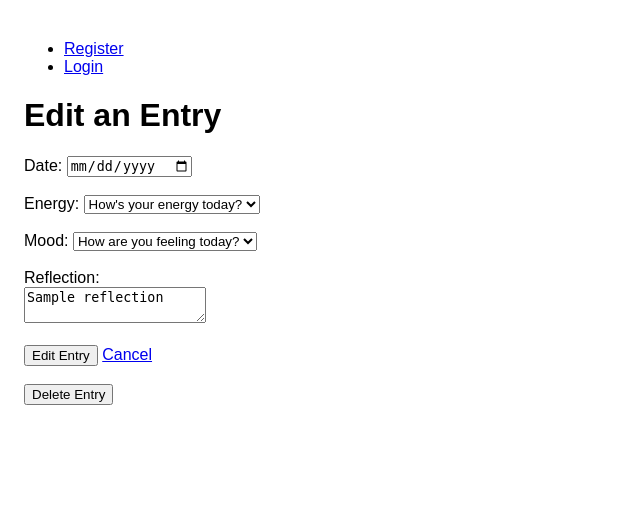
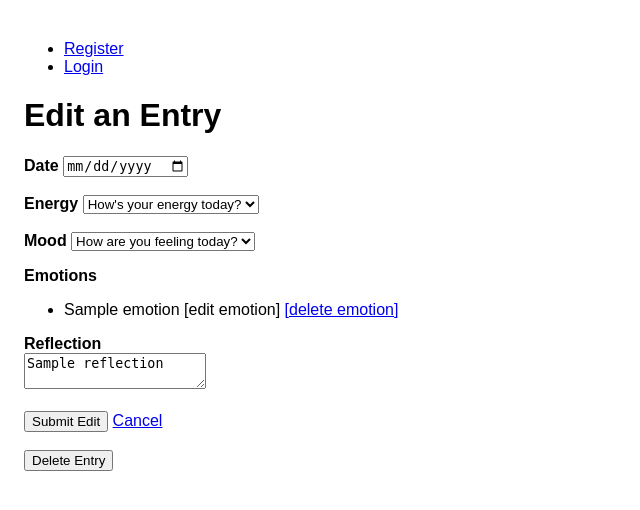
Before and after one commit to audreycode6/mood-map, a Flask app: template templates/edit_entry.html in a window 1280 px wide. Shown: the top 510 px of the page, without its empty margins (0-640 px from the left). Run offline with Flask 3, Linux system fonts and the light colour scheme; the template is opened without the code that fills it: most values are stand-ins (such as "Sample title", 1, 10 or a date in 2020); data that the repository does not hold is empty; some libraries are stand-ins or nearby versions.

Commit message:
add emotions functionaly +view  and delete emotion

```diff
--- a/app.py
+++ b/app.py
@@ -181,11 +181,10 @@ def create_entry():  # TODO add emotions
     entry_date = request.form.get("entry_date")
     energy_level = request.form.get("energy_level")
     mood_range = request.form.get("mood_range")
+    emotions = request.form.get("emotions")
     reflection = request.form.get("reflection")
 
     user_id = session["user_id"]
-    emotions = session.get("pending_emotions", "Nothing found")
-    print(f"TEST emotions: {emotions}")
     try:
         validate_entry(entry_date, energy_level, mood_range)
         entry_id = g.storage.create_new_entry(
@@ -193,9 +192,8 @@ def create_entry():  # TODO add emotions
         )
         print(f"SUCCESS: entry_id = {entry_id[0]}")
         if emotions:
-            g.storage.add_emotions(entry_id, emotions)
-            print(f"SUCCESS: emotions added ...")
-            session["pending_emotions"] = []
+            print(f"TEST: emotions {emotions}")
+            g.storage.add_emotions(entry_id[0], emotions)
         return redirect(f"/view_entry/{entry_id[0]}")
     except ValueError as e:
         print(f"flash ERROR: {e}")
@@ -206,6 +204,7 @@ def create_entry():  # TODO add emotions
                 energy_level=energy_level,
                 mood_range=mood_range,
                 reflection=reflection,
+                emotions=emotions,
             ),
             404,
         )
@@ -225,7 +224,10 @@ def display_entry(entry_id):  # TODO
     id, user_id, date, energy_level, mood_range, reflection = g.storage.get_entry(
         entry_id
     )
+
     print(f"TEST entry data: {id, user_id, date, energy_level, mood_range, reflection}")
+
+    emotions_list = g.storage.get_entry_emotions(entry_id)
     # TODO retrieve emotions
     return render_template(
         "view_entry.html",
@@ -234,6 +236,7 @@ def display_entry(entry_id):  # TODO
         energy_level=energy_level,
         mood_range=mood_range,
         reflection=reflection,
+        emotions=emotions_list,
     )
 
 
@@ -242,7 +245,7 @@ def display_entry(entry_id):  # TODO
 # def add_emotion(entry_id):  # TODO
 #     emotion = request.form.get("emotion")
 #     g.storage.add_emotion()
-#     print(f"TEST entry data: {id, user_id, date, energy_level, mood_range, reflection}")
+
 #     # TODO retrieve emotions
 #     return render_template(
 #         "view_entry.html",
@@ -260,6 +263,7 @@ def display_edit_entry(entry_id):
     id, user_id, date, energy_level, mood_range, reflection = g.storage.get_entry(
         entry_id
     )
+    emotions_list = g.storage.get_entry_emotions(entry_id)
     return render_template(
         "edit_entry.html",
         entry_id=entry_id,
@@ -267,6 +271,7 @@ def display_edit_entry(entry_id):
         energy_level=energy_level,
         mood_range=mood_range,
         reflection=reflection,
+        emotions=emotions_list,
     )
 
 
@@ -328,5 +333,27 @@ def delete_entry(entry_id):
     return render_template("view_entries.html")
 
 
+@app.route("/delete_emotion/<emotion>")
+@require_login
+def delete_emotion(emotion):
+    # TODO change emotions shcema to have unique emotion value: UNIQUE(emotion, entry_id)
+    emotion_id, entry_id = g.storage.get_emotions_id_and_entry_id(emotion)
+    print(f"TEst return: {entry_id}")
+    g.storage.delete_emotion(emotion_id)
+    id, user_id, date, energy_level, mood_range, reflection = g.storage.get_entry(
+        entry_id
+    )
+    emotions_list = g.storage.get_entry_emotions(entry_id)
+    return render_template(
+        "view_entry.html",
+        entry_id=entry_id,
+        entry_date=date,
+        energy_level=energy_level,
+        mood_range=mood_range,
+        reflection=reflection,
+        emotions=emotions_list,
+    )
+
+
 if __name__ == "__main__":
     app.run(debug=True, port=5003)
--- a/database_persistence.py
+++ b/database_persistence.py
@@ -155,11 +155,11 @@ class DatabasePersistence:
         query = """INSERT INTO emotions (entry_id, emotion)
         VALUES (%s, %s)"""
         print(
-            f"==> LOG: Executing query {query}, with entry_id: {entry_id} and emotion: {emotion}"
+            f"==> LOG: Executing query {query}, with entry_id: {entry_id} and emotion: {emotions}"
         )
         with self._database_connect() as conn:
             with conn.cursor() as cursor:
-                for emotion in emotions:
+                for emotion in emotions.split():
                     cursor.execute(
                         query,
                         (
@@ -169,11 +169,18 @@ class DatabasePersistence:
                     )
 
     def get_entry_emotions(self, entry_id):
-        query = "SELECT emotion FROM emotions WHERE entry_id = %s"
+        query = "SELECT emotion FROM emotions WHERE entry_id = %s ORDER BY emotion"
         print(f"==> LOG: Executing query {query}, with entry_id: {entry_id}")
         with self._database_connect() as conn:
-            with conn.cursor() as cursor:
+            with conn.cursor(cursor_factory=DictCursor) as cursor:
                 cursor.execute(query, (entry_id,))
+                results = cursor.fetchall()
+
+        emotions_list = []
+        for result in results:
+            emotions_list.extend(result)
+        print(f"emotions:{emotions_list}")
+        return emotions_list
 
     def edit_emotion(self, emotion, emotion_id):
         query = "UPDATE emotions SET emotion = %s WHERE id = %s"
@@ -184,9 +191,21 @@ class DatabasePersistence:
             with conn.cursor() as cursor:
                 cursor.execute(query, (emotion, emotion_id))
 
+    def get_emotions_id_and_entry_id(self, emotion):
+        query = "SELECT id, entry_id FROM emotions WHERE emotion = %s"
+        print(f"==> LOG: Executing query {query}, with emotion: {emotion}")
+        with self._database_connect() as conn:
+            with conn.cursor() as cursor:
+                cursor.execute(query, (emotion,))
+                entry_id = cursor.fetchone()
+                print(f"TEST query fetch : {entry_id}")
+                # cursor.execute(query, (emotion_id,))
+
+                return entry_id
+
     def delete_emotion(self, emotion_id):
         query = "DELETE FROM emotions WHERE id = %s"
-        print(f"==> LOG: Executing query {query}, with entry_id: {emotion_id}")
+        print(f"==> LOG: Executing query {query}, with emotion_id: {emotion_id}")
         with self._database_connect() as conn:
             with conn.cursor() as cursor:
                 cursor.execute(query, (emotion_id,))
@@ -255,7 +274,8 @@ class DatabasePersistence:
                     CREATE TABLE emotions (
                     id serial PRIMARY KEY,
                     entry_id int NOT NULL REFERENCES entries(id) ON DELETE CASCADE,
-                    emotion text NOT NULL
+                    emotion text NOT NULL,
+                    UNIQUE (emotion, entry_id)
                     );
                     """
                     )
--- a/templates/edit_entry.html
+++ b/templates/edit_entry.html
@@ -3,7 +3,7 @@
 <form method="post" action='/edit_entry/{{entry_id}}'>
   <div>
     <label for="entry_date"
-      >Date:
+      ><strong>Date</strong>
       <input
         id="entry_date"
         name="entry_date"
@@ -15,7 +15,7 @@
   <br />
   <div>
     <label for="energy_level"
-      >Energy:
+      ><strong>Energy</strong>
       <select id="energy_level" name="energy_level">
         <option value="">How's your energy today?</option>
         <option value="Very high energy" {% if energy_level=="Very high energy" %}selected{% endif %}>
@@ -40,7 +40,7 @@
   <br />
   <div>
     <label for="mood_range"
-      >Mood:
+      ><strong>Mood</strong>
       <select id="mood_range" name="mood_range">
         <option value="">How are you feeling today?</option>
         <option value="Very positive" {% if mood_range=="Very positive" %}selected{% endif %}>
@@ -59,13 +59,21 @@
           Very negative
         </option>
       </select>
-      <br />
     </label>
   </div>
-  <br />
+  <div>
+  {% if emotions%}
+  <p><strong>Emotions</strong></p>
+  <ul>
+  {% for emotion in emotions %}
+      <li>{{ emotion }} [edit emotion] <a href="/delete_emotion/{{emotion}}">[delete emotion]</a></li>
+  {% endfor %}
+  </ul>
+  {% endif %}
+  </div>
   <div>
     <label for="reflection"
-      >Reflection:
+      ><strong>Reflection</strong>
       <br />
       <textarea
         id="reflection"
@@ -76,7 +84,7 @@
   </div>
   <br />
   <div>
-    <button class="submit_button" type="submit">Edit Entry</button>
+    <button class="submit_button" type="submit">Submit Edit</button>
     <a href="/view_entry/{{entry_id}}">Cancel</a>
   </div>
 </form>
```
Also changed, not shown: templates/create_entry.html (+13 -29 lines), templates/view_entry.html (+14 -7 lines).
